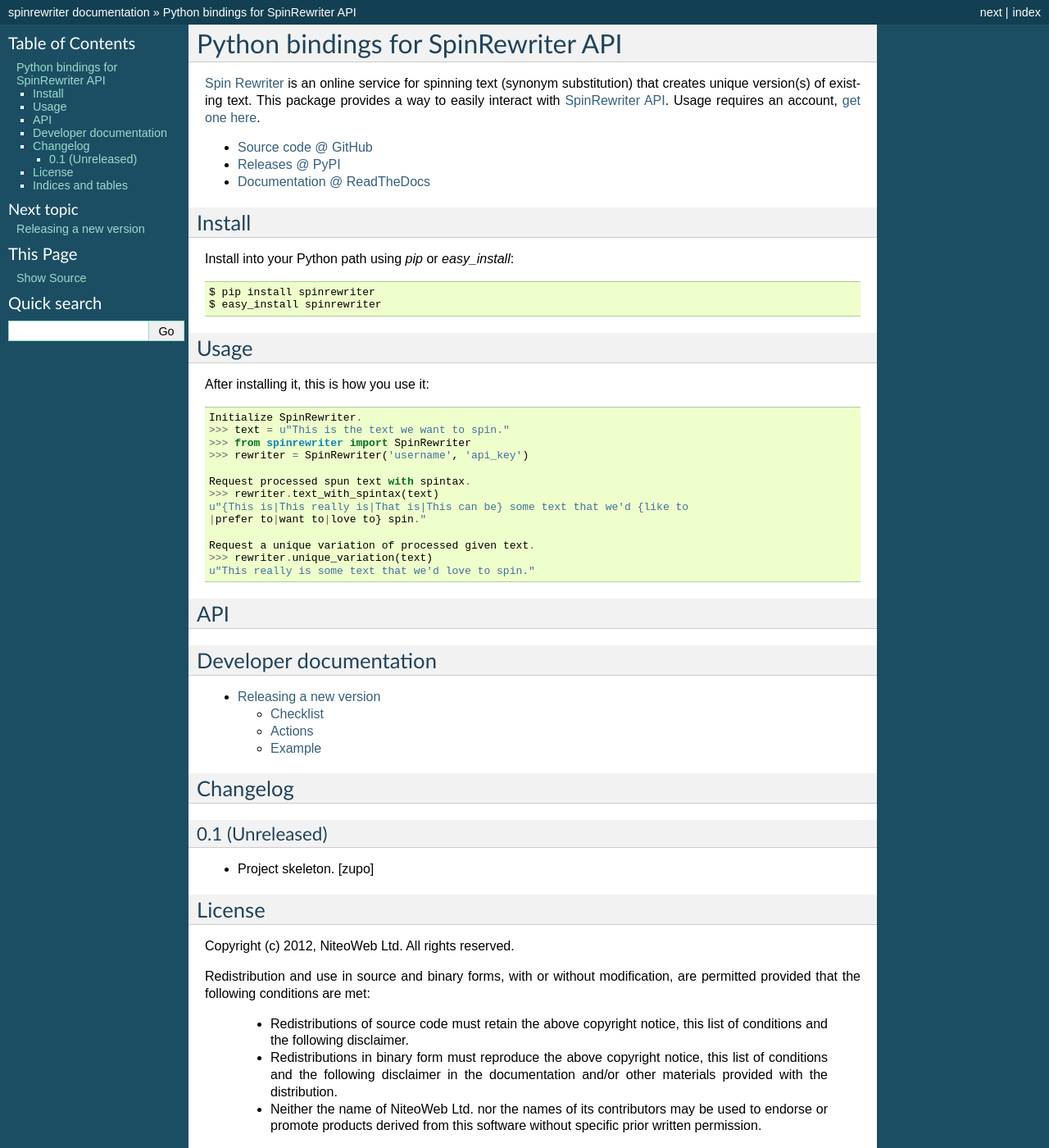
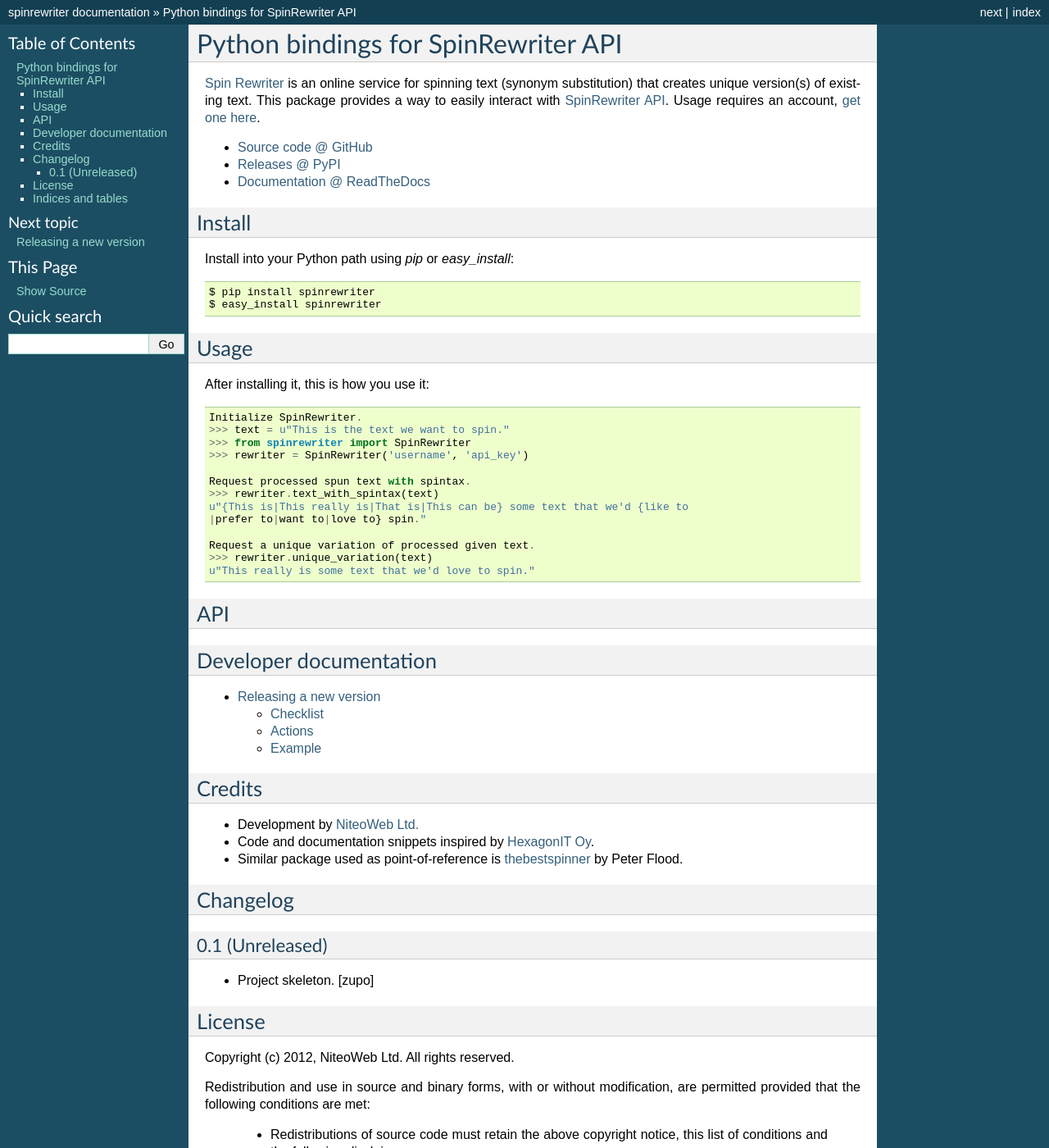
Before and after one commit to teamniteo/spinrewriter, a Sphinx documentation site: the page built from docs/index.rst, in a window 1280 px wide and 1400 px high. Shown: the whole window at 82% size. Built offline with Sphinx 7.4.7, drawn with Linux system fonts in a browser that asks for light colours; pages that are not in the unit, such as notebooks, are missing from menus.

Commit message:
add Credits

```diff
--- a/docs/index.rst
+++ b/docs/index.rst
@@ -17,6 +17,17 @@
     conventions.rst
     release.rst
 
+
+Credits
+=======
+
+* Development by `NiteoWeb Ltd. <http://www.niteoweb.com>`_
+* Code and documentation snippets inspired by `HexagonIT Oy
+  <http://www.hexagonit.fi>`_.
+* Similar package used as point-of-reference is `thebestspinner
+  <http://pypi.python.org/pypi/thebestspinner>`_ by Peter Flood.
+
+
 .. include:: HISTORY.rst
 .. include:: LICENSE.rst
 
```
